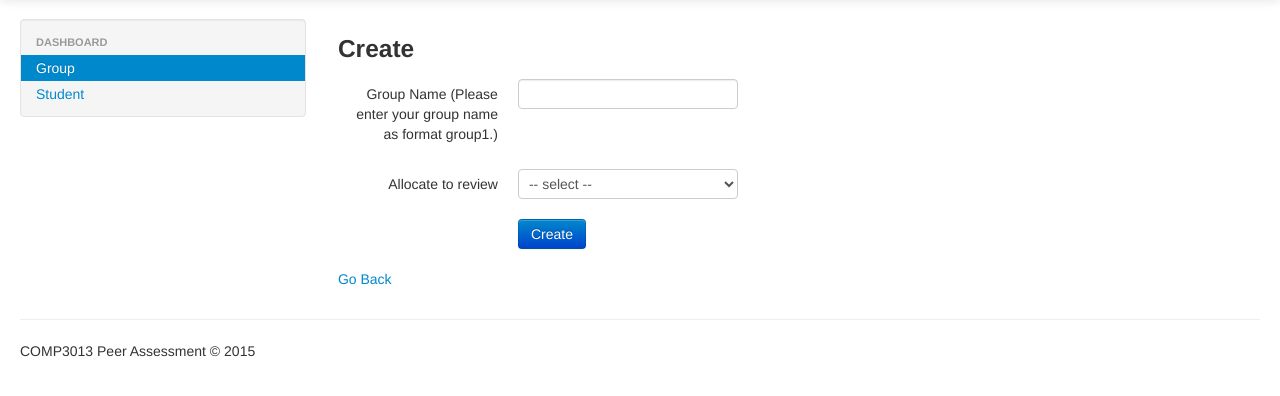
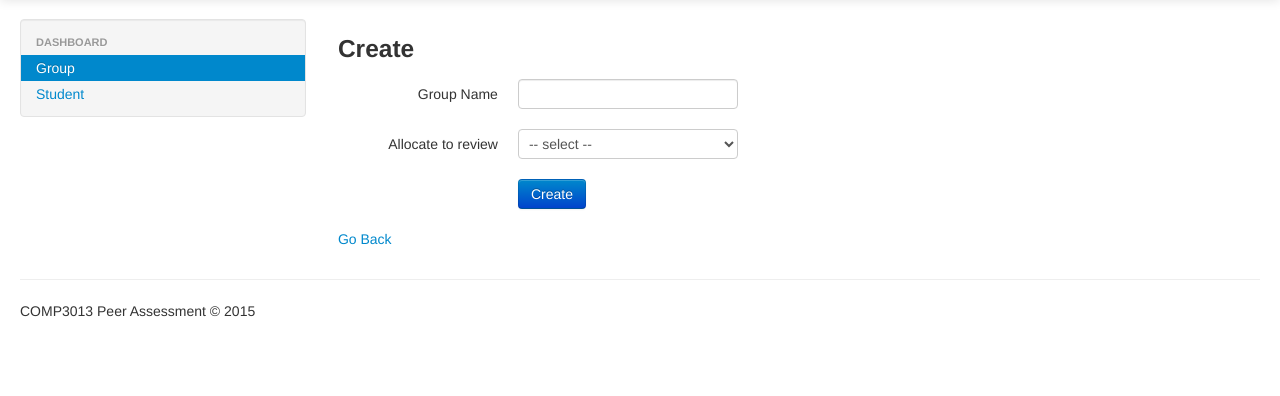
Before and after one commit to andykeqin/database, a PHP site: page /group_create.php in a window 1280 px wide. Shown: the part 41-437 px from the top of the page. Run offline with PHP 8.4, Linux system fonts and the light colour scheme; a user stored in the database is signed in; data comes from the database, SQL or seed files in the repository; data that the repository does not hold is empty.

Commit message:
Update group_create.php

```diff
--- a/group_create.php
+++ b/group_create.php
@@ -37,7 +37,7 @@
             <h3>Create</h3>
             <form action="" method="post" class="form-horizontal">
                 <div class="control-group">
-                    <label class="control-label" for="inputName">Group Name (Please enter your group name as format group1.)</label>
+                    <label class="control-label" for="inputName">Group Name</label>
                     <div class="controls">
                         <input type="text" id="inputName" name="name" />
                     </div>
```
